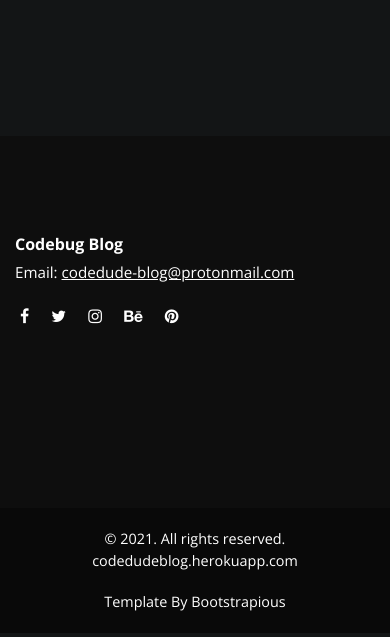
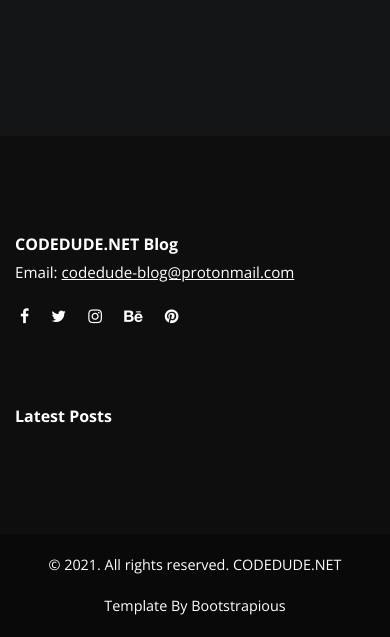
Before and after one commit to c0debugger/djangoBlog, a Django app: page / in a window 390 px wide. Shown: the part 787-1424 px from the top of the page. Run offline with Django 3.2, Linux system fonts and the light colour scheme; data that the repository does not hold is empty; parts of the project's set-up code (start-up, migrations or seed data) failed here and were passed over; some libraries are stand-ins or nearby versions.

Commit message:
fix styling of post and footer html

```diff
--- a/src/templates/footer.html
+++ b/src/templates/footer.html
@@ -5,9 +5,9 @@
     <footer class="main-footer">
       <div class="container">
         <div class="row">
-          <div class="col-md-4">
+          <div class="col-12 col-lg-4">
             <div class="logo">
-              <h6 class="text-white">Codebug Blog</h6>
+              <h6 class="text-white">CODEDUDE.NET Blog</h6>
             </div>
             <div class="contact-details">
               {% comment %} <p>53 Broadway, Broklyn, NY 11249</p>
@@ -22,25 +22,25 @@
               </ul>
             </div>
           </div>
-          <div class="col-md-4">
-            <div class="menus d-flex">
+          <div class="col-12 col-lg-5">
+            {% comment %} <div class="menus d-flex">
               <ul class="list-unstyled">
-                {% comment %} <li> <a href="#">My Account</a></li>
+                 <li> <a href="#">My Account</a></li>
                 <li> <a href="#">Add Listing</a></li>
                 <li> <a href="#">Pricing</a></li>
-                <li> <a href="#">Privacy &amp; Policy</a></li> {% endcomment %}
+                <li> <a href="#">Privacy &amp; Policy</a></li>
               </ul>
               <ul class="list-unstyled">
-                {% comment %} <li> <a href="#">Our Partners</a></li>
+                 <li> <a href="#">Our Partners</a></li>
                 <li> <a href="#">FAQ</a></li>
                 <li> <a href="#">How It Works</a></li>
-                <li> <a href="#">Contact</a></li> {% endcomment %}
+                <li> <a href="#">Contact</a></li>
               </ul>
-            </div>
+            </div> {% endcomment %}
           </div>
-          <div class="col-md-4">
+          <div class="col-12 col-lg-3">
             <div class="latest-posts">
-
+            <h3 class="h6">Latest Posts</h3>
             {% for post in latest %}
               <a href="{{ post.get_absolute_url}}">
                 <div class="post d-flex align-items-center">
@@ -71,7 +71,7 @@
         <div class="container">
           <div class="row">
             <div class="col-md-6">
-              <p>&copy; 2021. All rights reserved. codedudeblog.herokuapp.com</p>
+              <p>&copy; 2021. All rights reserved. CODEDUDE.NET</p>
             </div>
             <div class="col-md-6 text-right">
               <p>Template By <a href="https://bootstrapious.com/p/bootstrap-carousel" class="text-white">Bootstrapious</a>
--- a/src/templates/post.html
+++ b/src/templates/post.html
@@ -226,7 +226,7 @@
               </form> {% endcomment %}
 
               {%else%}
-              <h2> <a href="{% url 'account_login' %}?next={% firstof request.path '/'%}">LOGIN to Comment!!</a></h2>
+              <h2> <a class="btn btn-success mt-2" href="{% url 'account_login' %}?next={% firstof request.path '/'%}">LOGIN to Comment!!</a></h2>
 
               {%endif%}
             </div>
```
